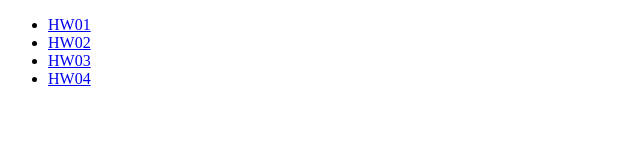
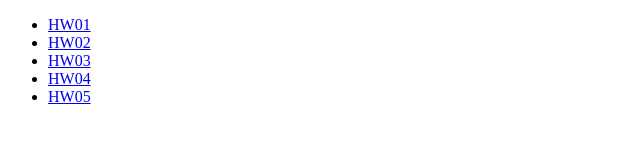
Before and after one commit to StefanWG/cosc-225-public, a plain HTML site: page index.html in a window 1280 px wide. Shown: the full height of the page, 0-640 px from the left. Drawn offline with Linux system fonts and the light colour scheme.

Commit message:
add hw05

```diff
--- a/index.html
+++ b/index.html
@@ -10,6 +10,8 @@
             <li><a href="hw02/index.html">HW02</a></li>
             <li><a href="hw03/index.html">HW03</a></li>
             <li><a href="hw04/index.html">HW04</a></li>
+            <li><a href="hw05/index.html">HW05</a></li>
+
         </ul>
     </body>
 </html>
```
